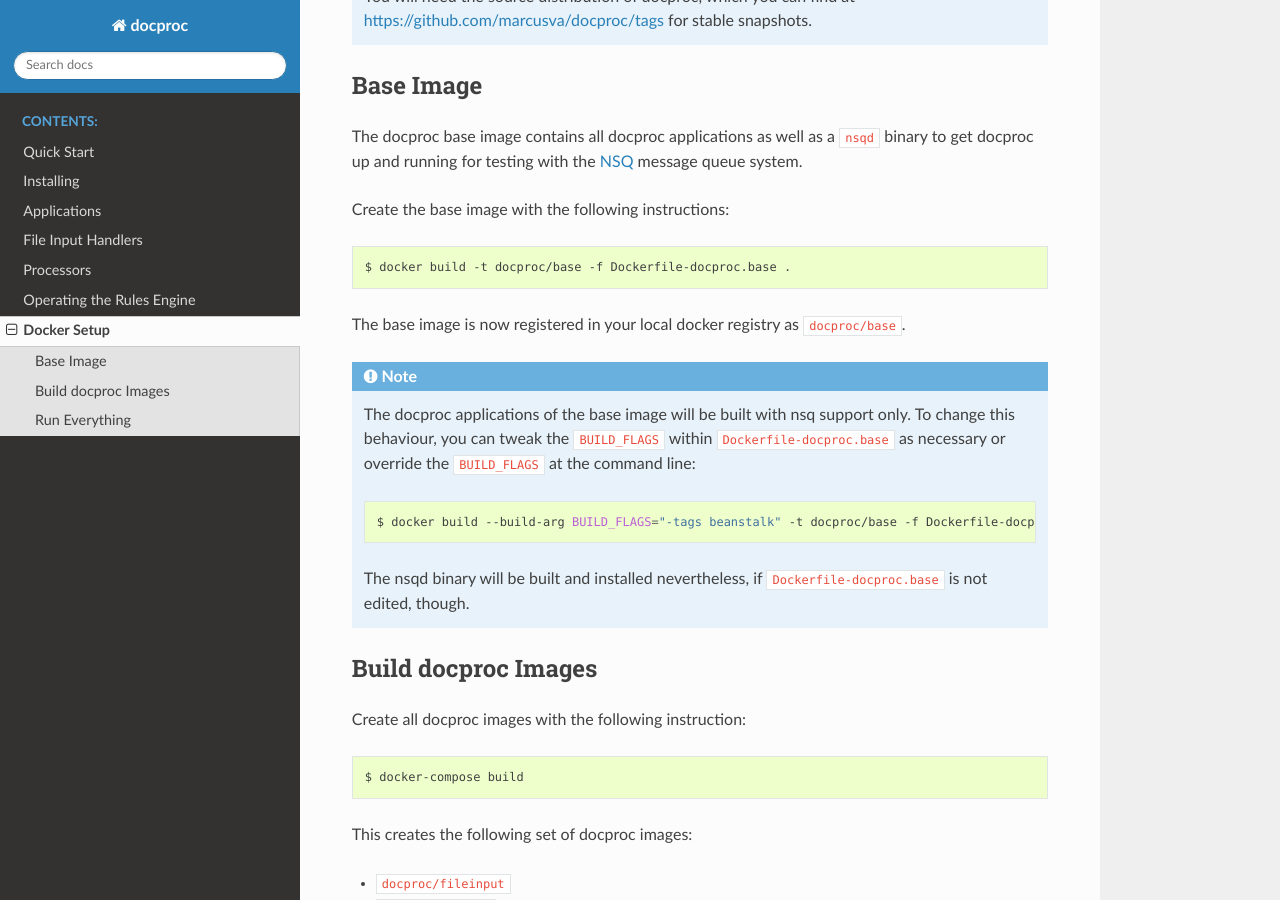
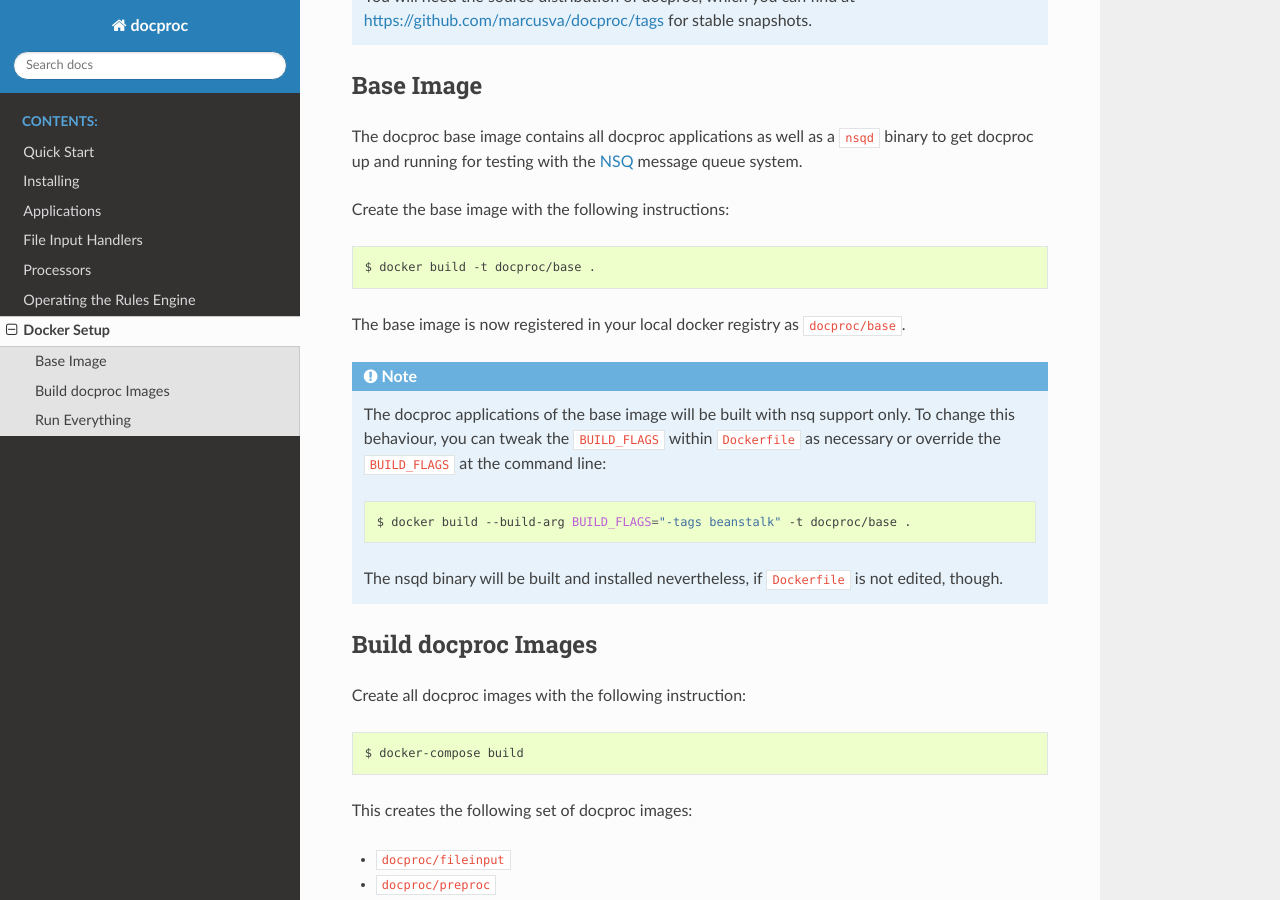
Before and after one commit to marcusva/docproc, a Sphinx documentation site: the page built from doc/docker.rst, in a window 1280 px wide and 900 px high, scrolled down 384 px. Built offline with Sphinx 7.4.7 and the Read the Docs theme 2.0.0, drawn with Linux system fonts in a browser that asks for light colours.

Commit message:
- fixed docker build instructions after last commit

```diff
--- a/doc/docker.rst
+++ b/doc/docker.rst
@@ -24,7 +24,7 @@
 
 Create the base image with the following instructions::
 
-    $ docker build -t docproc/base -f Dockerfile-docproc.base .
+    $ docker build -t docproc/base .
 
 The base image is now registered in your local docker registry as
 ``docproc/base``.
@@ -32,13 +32,13 @@
 .. note::
     The docproc applications of the base image will be built with nsq
     support only. To change this behaviour, you can tweak the ``BUILD_FLAGS``
-    within ``Dockerfile-docproc.base`` as necessary or override the
-    ``BUILD_FLAGS`` at the command line::
+    within ``Dockerfile`` as necessary or override the ``BUILD_FLAGS`` at the
+    command line::
 
-        $ docker build --build-arg BUILD_FLAGS="-tags beanstalk" -t docproc/base -f Dockerfile-docproc.base .
+        $ docker build --build-arg BUILD_FLAGS="-tags beanstalk" -t docproc/base .
 
-    The nsqd binary will be built and installed nevertheless, if
-    ``Dockerfile-docproc.base`` is not edited, though.
+    The nsqd binary will be built and installed nevertheless, if ``Dockerfile``
+    is not edited, though.
 
 Build docproc Images
 --------------------
```
